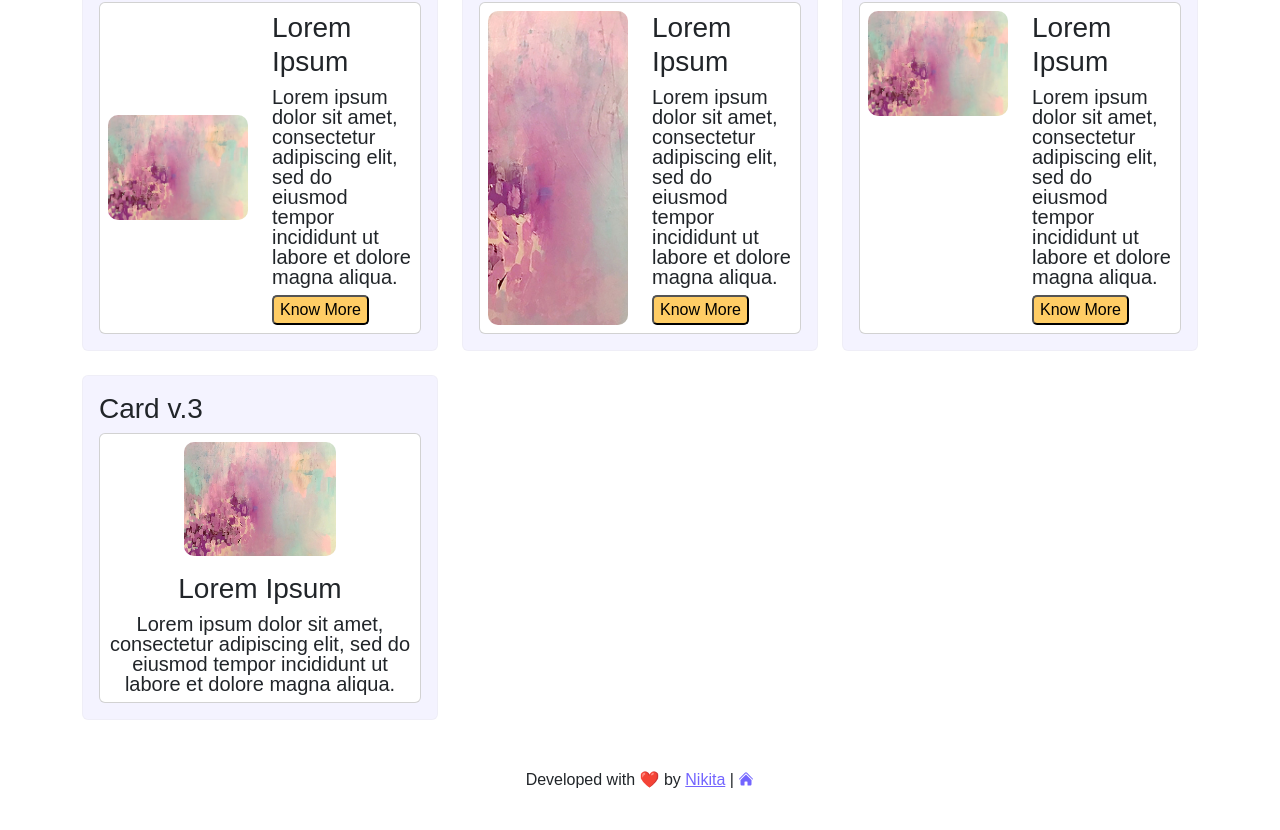
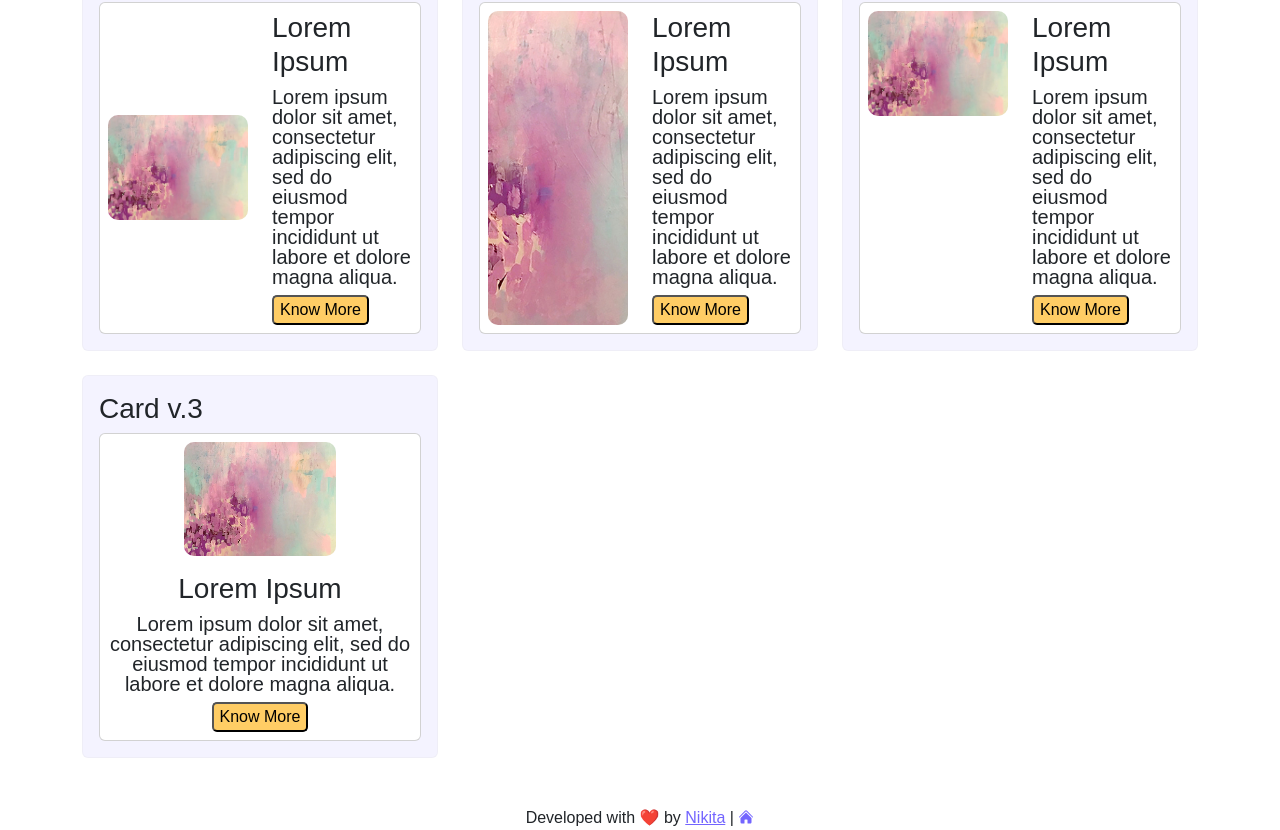
Before and after one commit to iamnikitamallya/react-ui-components, a React (Create React App) app: page /components in a window 1280 px wide. Shown: the part 681-1511 px from the top of the page. Before the commit the page ends 1473 px from the top, so only its background shows below. Built offline with nearby package versions, Linux system fonts and the light colour scheme; a web font is replaced by a local one.

Commit message:
Adding btn to card 4

```diff
--- a/src/components/CardThreeV1.js
+++ b/src/components/CardThreeV1.js
@@ -1,5 +1,6 @@
 import React from "react";
 import card from "../assets/img/card.jpg";
+import Button from "./Button";
 
 export default function CardThreeV1() {
   return (
@@ -9,10 +10,11 @@ export default function CardThreeV1() {
           <div className="col-md-12">
             <img src={card} alt="" className="w-50 mb-3" />
             <h3>Lorem Ipsum</h3>
-            <p>
+            <p className="pb-2">
               Lorem ipsum dolor sit amet, consectetur adipiscing elit, sed do
               eiusmod tempor incididunt ut labore et dolore magna aliqua.
             </p>
+            <Button />
           </div>
         </div>
       </div>
```
